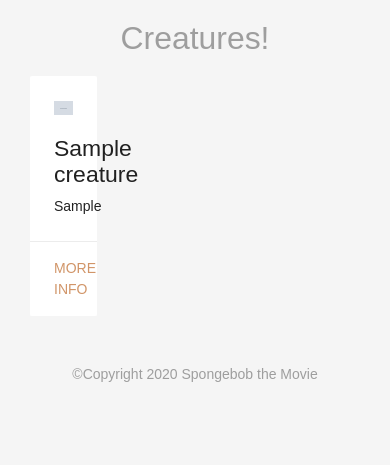
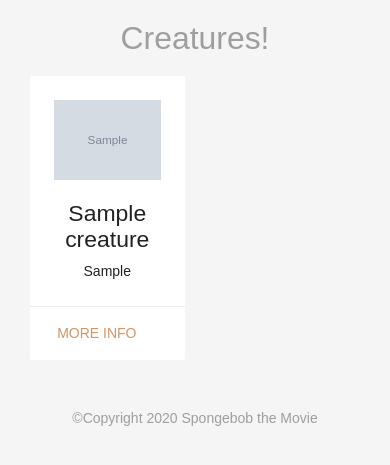
Before and after one commit to Im-Hassan-wd/sea-creatures, a PHP site: page / in a window 390 px wide. Shown: the part 56-521 px from the top of the page. Run offline with PHP 8.4, Linux system fonts and the light colour scheme; tables that the repository leaves empty or names only in its code hold one stand-in row (values such as "Sample post"); grey boxes marked "Sample" are stand-in pictures.

Commit message:
Mobile first

```diff
--- a/index.php
+++ b/index.php
@@ -29,7 +29,7 @@
     <div class="container">
         <div class="row">
             <?php foreach($creatures as $creature) { ?>
-                <div class="col s3 md6">
+                <div class="col s6 md3">
                     <div class="card z-depth-0">
                         <div class="card-content center">
                             <img src="images/<?php echo $creature['avatar'] ?>" alt="<?php echo htmlspecialchars($creature['name']); ?>">
```
